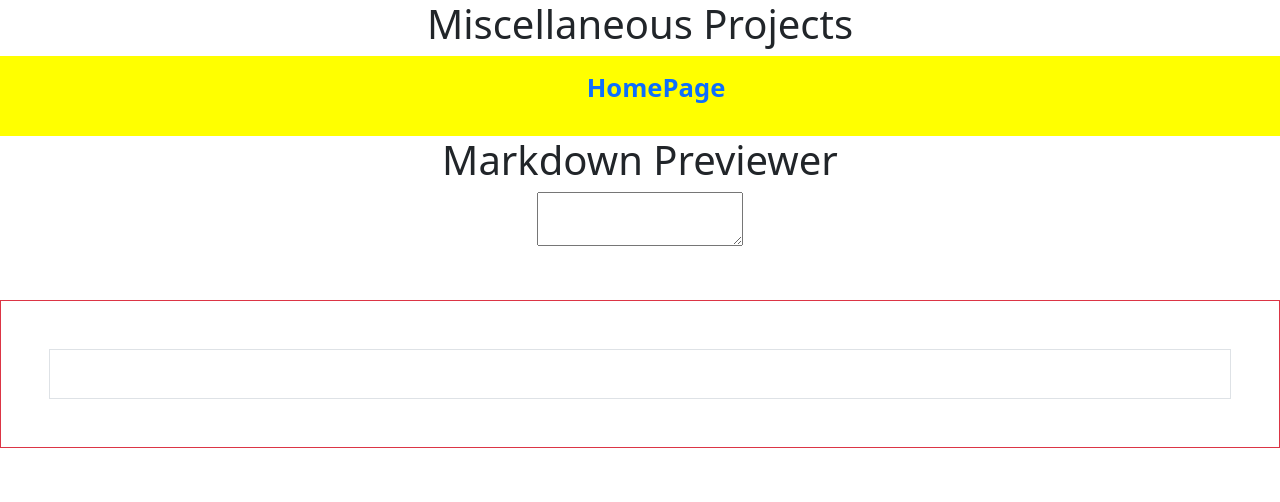
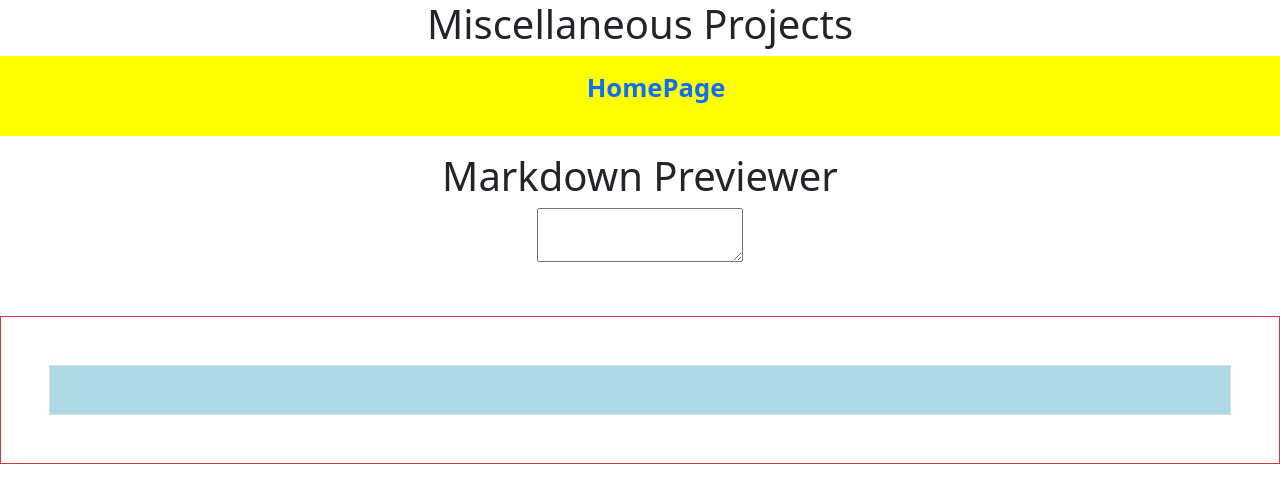
Before and after one commit to StudentCZ/MiscProjects, a React (Create React App) app: page /markdown in a window 1280 px wide. Shown: the top 502 px of the page. Built offline with nearby package versions, Linux system fonts and the light colour scheme.

Commit message:
added a background color to border

```diff
--- a/src/Markdown_Previewer/Markdown.js
+++ b/src/Markdown_Previewer/Markdown.js
@@ -7,7 +7,7 @@ const Markdown = () => {
   return (
     <div className='text-center'>
       <Home />
-      <h1>Markdown Previewer</h1>
+      <h1 className='mt-3'>Markdown Previewer</h1>
       <textarea
         id='editor'
         onChange={(event) => {
@@ -16,7 +16,9 @@ const Markdown = () => {
       ></textarea>
       <div class='border border-danger p-5 mb-5 mt-5'>
         <div class='text-center'>
-          <div class='border p-4'>{text}</div>
+          <div class='border p-4' style={{ backgroundColor: 'lightblue' }}>
+            {text}
+          </div>
         </div>
       </div>
     </div>
```
